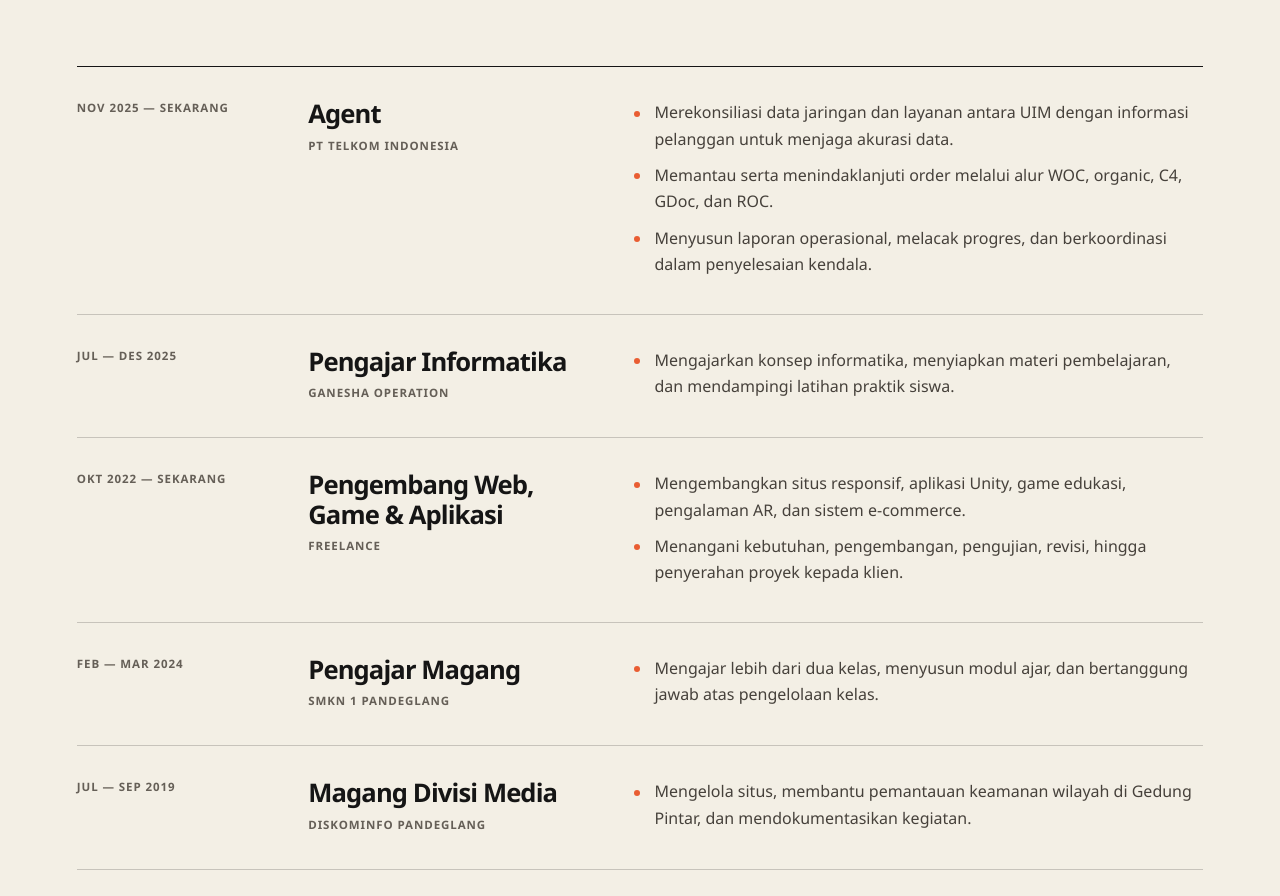
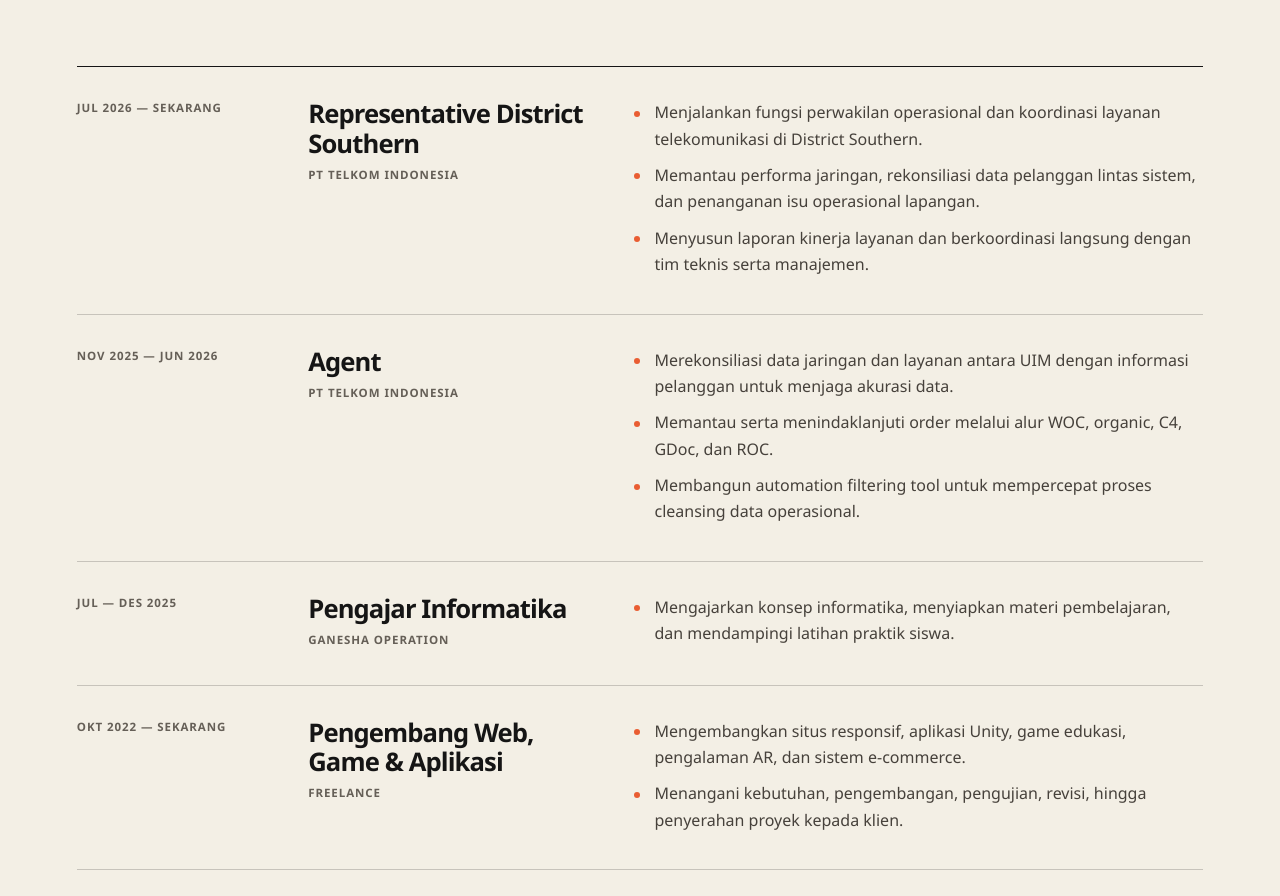
Before and after one commit to ReihanMutaqin/reihan, a React (Vite) app: page / in a window 1280 px wide. Shown: the part 2504-3400 px from the top of the page. Built offline with nearby package versions, Linux system fonts and the light colour scheme.

Commit message:
feat: perbarui pengalaman PT Telkom Indonesia menjadi Representative District Southern (Jul 2026 - Sekarang)

```diff
--- a/scripts/generate-ppt.mjs
+++ b/scripts/generate-ppt.mjs
@@ -204,7 +204,8 @@ function topBar(slide, label, isDark = false) {
   slide.addShape(RECT, { x: 0.4, y: 1.8, w: 12.5, h: 0.015, fill: { color: '333333' } });
 
   const exps = [
-    { period: 'Nov 2025 — Sekarang', role: 'Agent', company: 'PT Telkom Indonesia', desc: 'Merekonsiliasi data jaringan dan layanan antara UIM dengan informasi pelanggan. Memantau order alur WOC, organic, C4, GDoc, dan ROC. Mengembangkan automated filtering tool untuk cleansing data.' },
+    { period: 'Jul 2026 — Sekarang', role: 'Representative District Southern', company: 'PT Telkom Indonesia', desc: 'Menjalankan perwakilan operasional, koordinasi layanan District Southern, monitoring performa jaringan, rekonsiliasi data pelanggan, dan eskalasi isu.' },
+    { period: 'Nov 2025 — Jun 2026', role: 'Agent', company: 'PT Telkom Indonesia', desc: 'Merekonsiliasi data jaringan & layanan UIM, memantau order WOC/ROC, dan mengembangkan automated tools cleansing data operasional.' },
     { period: 'Jul — Des 2025',      role: 'Pengajar Informatika', company: 'Ganesha Operation', desc: 'Menyusun modul ajar, menyampaikan konsep informatika & pemrograman, serta memfasilitasi sesi latihan praktik dan evaluasi pemahaman siswa.' },
     { period: 'Okt 2022 — Sekarang', role: 'Freelance App, Game & Web Developer', company: 'Mandiri / Klien Profesional', desc: 'Mengembangkan platform AI, web tools, aplikasi AR berbasis Unity, game edukasi 3D/2D, hingga CMS berita & e-commerce terintegrasi.' },
     { period: 'Feb — Mar 2024',      role: 'Pengajar Magang', company: 'SMKN 1 Pandeglang', desc: 'Mengajar lebih dari 2 kelas bidang TKJ/Informatika, menyusun rancangan pembelajaran, dan membimbing praktikum perangkat keras & jaringan.' },
--- a/src/App.tsx
+++ b/src/App.tsx
@@ -230,13 +230,23 @@ const projects: Project[] = [
 
 const experiences: Experience[] = [
   {
-    period: 'Nov 2025 — Sekarang',
+    period: 'Jul 2026 — Sekarang',
+    role: 'Representative District Southern',
+    company: 'PT Telkom Indonesia',
+    details: [
+      'Menjalankan fungsi perwakilan operasional dan koordinasi layanan telekomunikasi di District Southern.',
+      'Memantau performa jaringan, rekonsiliasi data pelanggan lintas sistem, dan penanganan isu operasional lapangan.',
+      'Menyusun laporan kinerja layanan dan berkoordinasi langsung dengan tim teknis serta manajemen.',
+    ],
+  },
+  {
+    period: 'Nov 2025 — Jun 2026',
     role: 'Agent',
     company: 'PT Telkom Indonesia',
     details: [
       'Merekonsiliasi data jaringan dan layanan antara UIM dengan informasi pelanggan untuk menjaga akurasi data.',
       'Memantau serta menindaklanjuti order melalui alur WOC, organic, C4, GDoc, dan ROC.',
-      'Menyusun laporan operasional, melacak progres, dan berkoordinasi dalam penyelesaian kendala.',
+      'Membangun automation filtering tool untuk mempercepat proses cleansing data operasional.',
     ],
   },
   {
```
Also changed, not shown: scripts/generate-pdf.js (+13 -1 lines), src/context/LanguageContext.tsx (+10 -8 lines), 2 other files (tests, documents, lock files or other folders).
